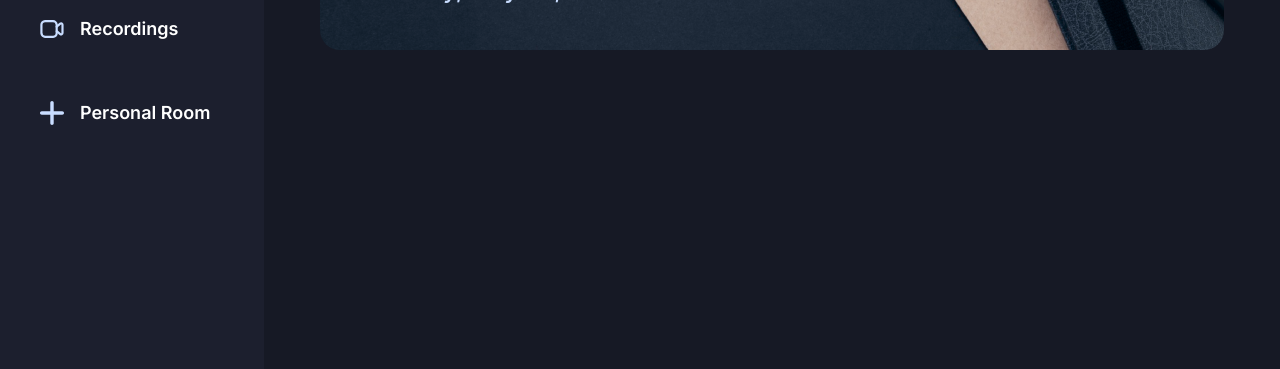
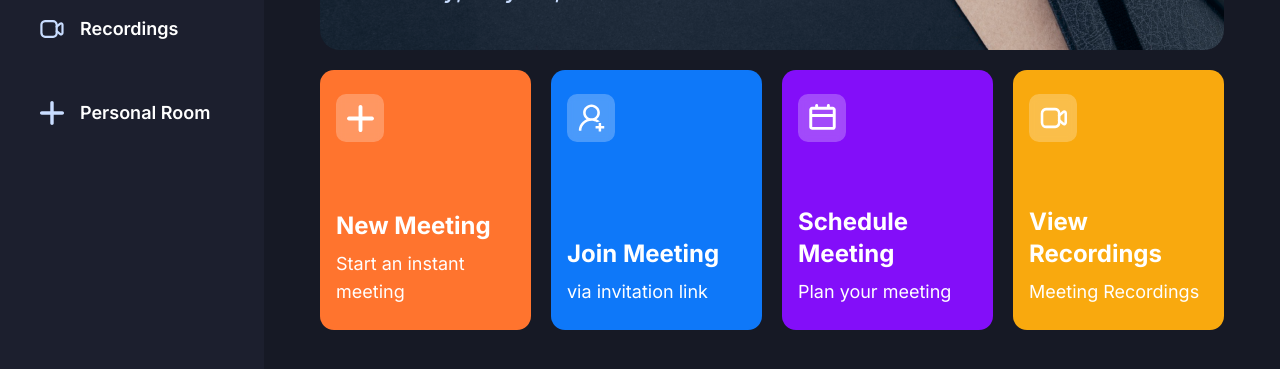
Before and after one commit to Ujjwalsharma7/video_chat_app, a Next.js app: page / in a window 1280 px wide. Shown: the part 365-734 px from the top of the page. Built offline with nearby package versions, Linux system fonts and the light colour scheme; no server answers.

Commit message:
fixed a minor bug

```diff
--- a/app/(root)/(home)/page.tsx
+++ b/app/(root)/(home)/page.tsx
@@ -1,4 +1,4 @@
-// import MeetingTypeList from "@/components/MeetingTypeList";
+import MeetingTypeList from "@/components/MeetingTypeList";
 
 const Home = () => {
   const now = new Date();
@@ -25,7 +25,7 @@
         </div>
       </div>
 
-      {/* <MeetingTypeList /> */}
+      <MeetingTypeList />
     </section>
   );
 };
```
